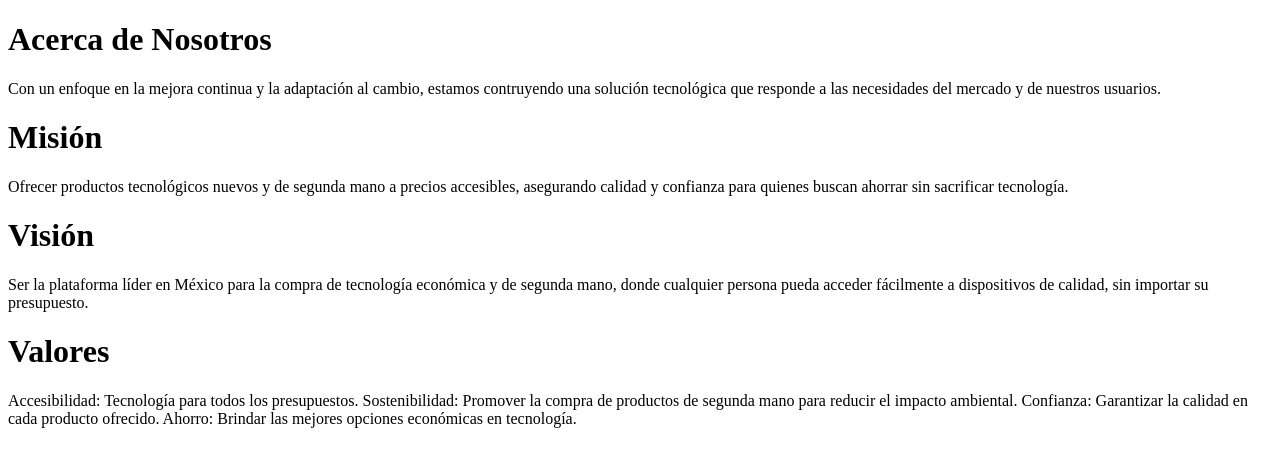
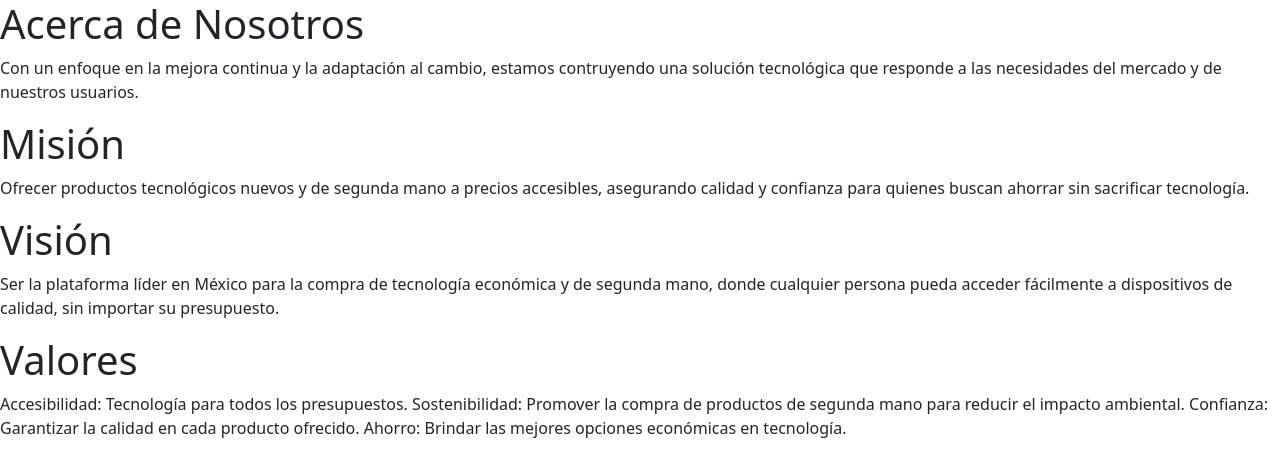
Before and after one commit to Manuel-LD/Proyecto-G, a plain HTML site: page AcercaDeNosotros/indexadn.html in a window 1280 px wide. Drawn offline with nearby package versions, Linux system fonts and the light colour scheme.

Commit message:
descripción y links a css, js y bootstrp

```diff
--- a/AcercaDeNosotros/indexadn.html
+++ b/AcercaDeNosotros/indexadn.html
@@ -1,25 +1,26 @@
 <!DOCTYPE html>
-<html lang="es">
+<html lang="en">
 <head>
     <meta charset="UTF-8">
     <meta name="viewport" content="width=device-width, initial-scale=1.0">
     <title>Acerca de Nosotros</title>
     <link rel="stylesheet" href="./stylesadn.css">
+    <link href="https://cdn.jsdelivr.net/npm/bootstrap@5.3.3/dist/css/bootstrap.min.css" rel="stylesheet" integrity="sha384-QWTKZyjpPEjISv5WaRU9OFeRpok6YctnYmDr5pNlyT2bRjXh0JMhjY6hW+ALEwIH" crossorigin="anonymous">
 </head>
 <body>
-    <div>
+    <div id="acercaDeNosotros">
         <h1>Acerca de Nosotros</h1>
         <p>Con un enfoque en la mejora continua y la adaptación al cambio, estamos contruyendo una solución tecnológica que responde a las necesidades del mercado y de nuestros usuarios.</p>
     </div>
-    <div>
+    <div id="mision">
         <H1>Misión</H1>
         <p>Ofrecer productos tecnológicos nuevos y de segunda mano a precios accesibles, asegurando calidad y confianza para quienes buscan ahorrar sin sacrificar tecnología.</p>
     </div>
-    <div>
+    <div id="vision">
         <h1>Visión</h1>
         <p>Ser la plataforma líder en México para la compra de tecnología económica y de segunda mano, donde cualquier persona pueda acceder fácilmente a dispositivos de calidad, sin importar su presupuesto.</p>
     </div>
-    <div>
+    <div id="valores">
         <h1>Valores</h1>
         <p>Accesibilidad: Tecnología para todos los presupuestos.
             Sostenibilidad: Promover la compra de productos de segunda mano para reducir el impacto ambiental.
@@ -30,5 +31,6 @@
     </div>
 
     <script src="./mainadn.js"></script>
+    <script src="https://cdn.jsdelivr.net/npm/bootstrap@5.3.3/dist/js/bootstrap.bundle.min.js" integrity="sha384-YvpcrYf0tY3lHB60NNkmXc5s9fDVZLESaAA55NDzOxhy9GkcIdslK1eN7N6jIeHz" crossorigin="anonymous"></script>
 </body>
 </html>
```
